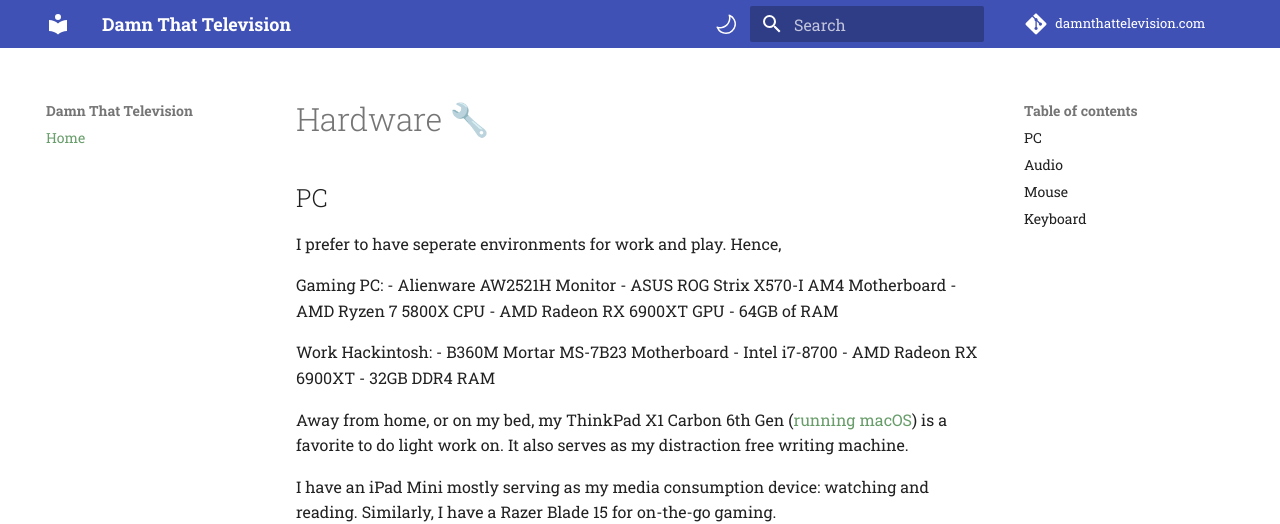
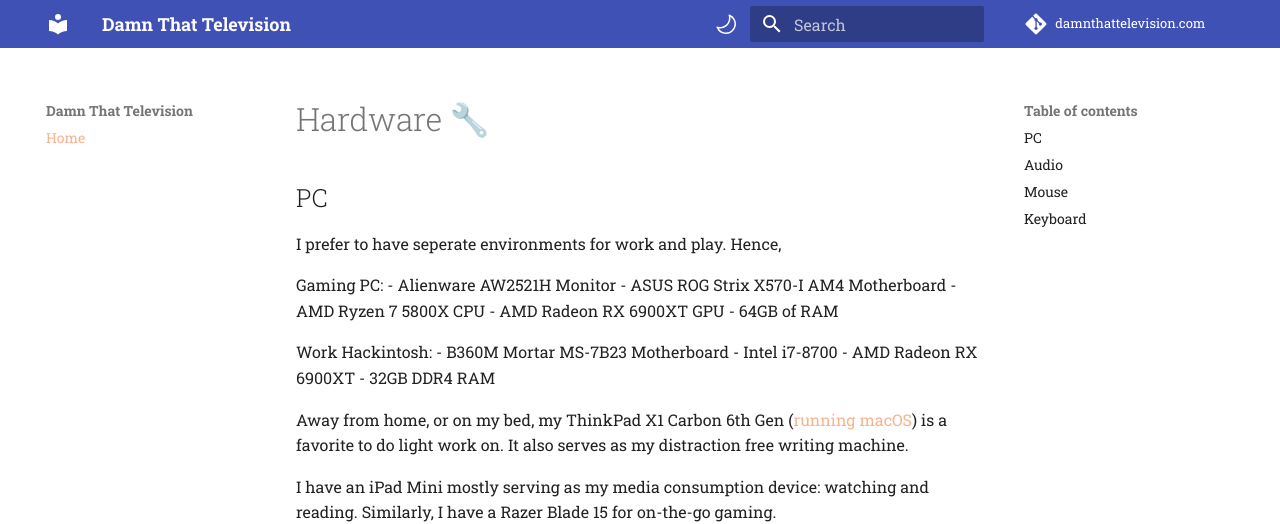
Before and after one commit to tylernguyen/tylernguyen.xyz, an MkDocs documentation site: the page built from docs/blog/index.md, in a window 1280 px wide and 1400 px high. Shown: the top 524 px of the window. Built offline with MkDocs 1.6.1 and Material for MkDocs 9.7.7, drawn with Linux system fonts in a browser that asks for light colours; plug-ins that fetch from the network failed and are left out; comment, search, counter and statistics services are not loaded.

Commit message:
change link colors

```diff
--- a/docs/stylesheets/extra.css
+++ b/docs/stylesheets/extra.css
@@ -12,7 +12,7 @@
   --md-default-bg-color--lightest: rgb(26, 28, 35, 0.07);
   --md-footer-bg-color: rgb(23, 27, 32, 0.87);
   --md-footer-bg-color-dark: rgb(23, 27, 32);
-  --md-typeset-a-color: #689D6A;
+  --md-typeset-a-color: #27D796;
 }
 
 /* ANCHOR Hide shadow under navigation */
@@ -23,7 +23,7 @@
 
 /* ANCHOR Better contrast link colors */
 [data-md-color-scheme="default"] {
-  --md-typeset-a-color: #689D6A;
+  --md-typeset-a-color: #FAB28E;
 }
 
 /* ANCHOR Purple buttons */
```
